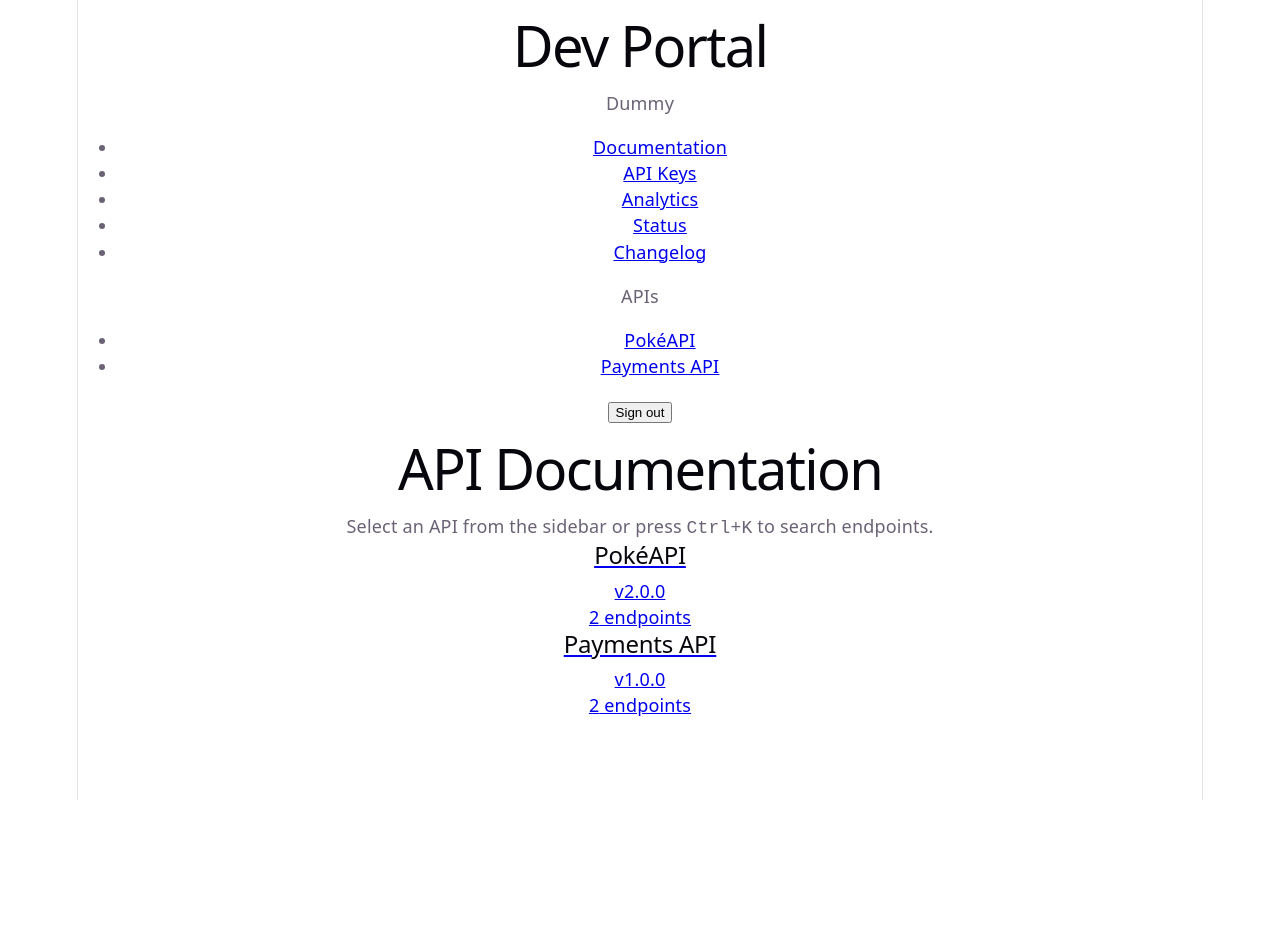
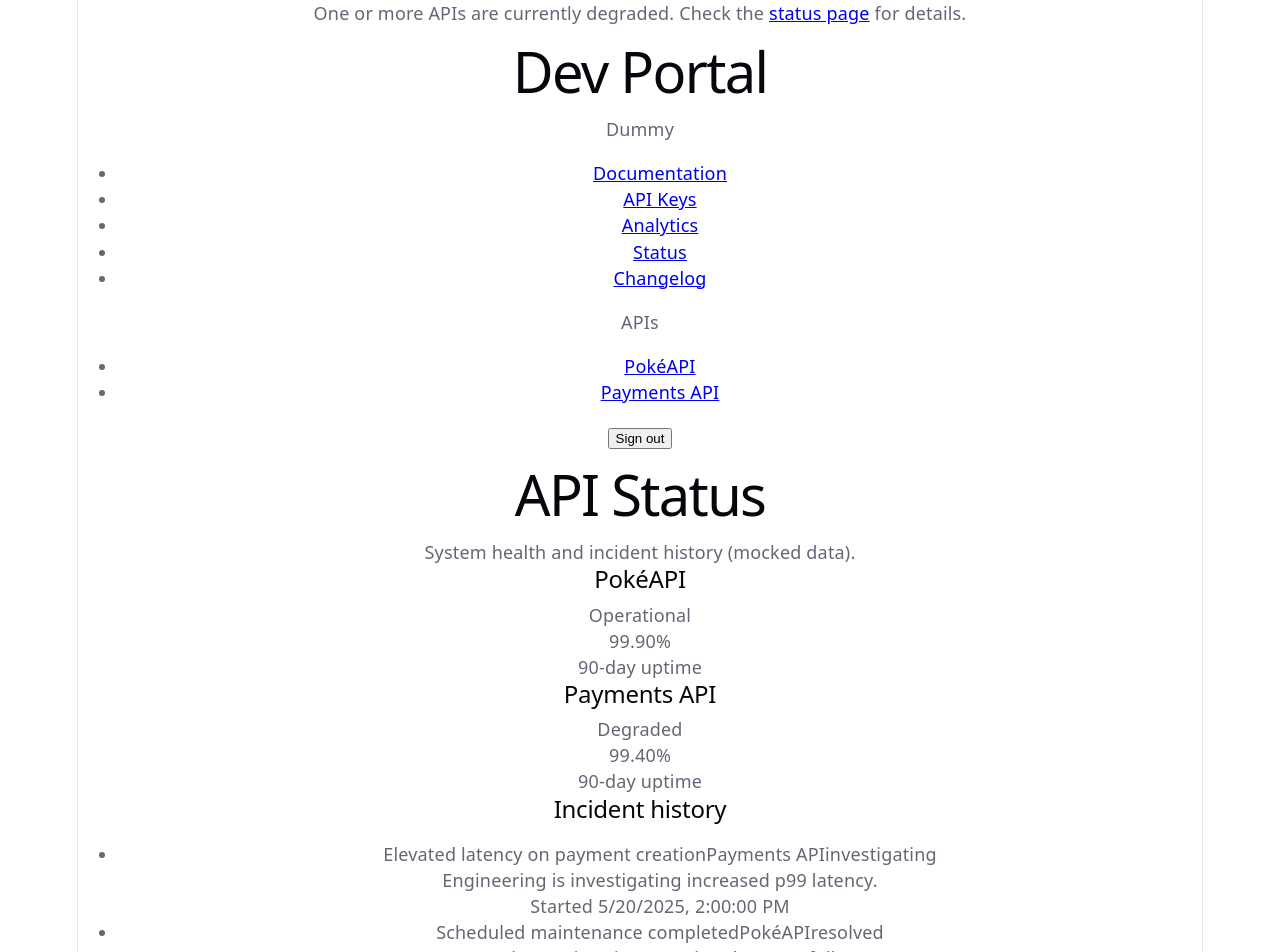
Before and after one commit to ShashiKant130/developer-portal, a React (Vite) app: page /status in a window 1280 px wide. Before the commit this address led to /docs. Shown: the top 952 px of the page. Before the commit the page ends 800 px from the top, so only its background shows below. Built offline with nearby package versions, Linux system fonts and the light colour scheme.

Commit message:
added status store and status page

```diff
--- a/src/App.tsx
+++ b/src/App.tsx
@@ -7,6 +7,7 @@
 import { LoginPage } from '@/features/auth/LoginPage.tsx'
 import { KeysPage } from '@/features/keys/KeysPage.tsx'
 import { AnalyticsPage } from '@/features/analytics/AnalyticsPage.tsx'
+import { StatusPage } from '@/features/status/StatusPage.tsx'
 
 const queryClient = new QueryClient()
 
@@ -30,6 +31,7 @@
             <Route path="docs/:apiId/endpoint/:endpointId" element={<EndpointPage />} />
             <Route path="keys" element={<KeysPage />} />
             <Route path="analytics" element={<AnalyticsPage />} />
+            <Route path="status" element={<StatusPage />} />
           </Route>
           <Route path="*" element={<Navigate to="/docs" replace />} />
         </Routes>
--- a/src/components/layout/AppLayout.tsx
+++ b/src/components/layout/AppLayout.tsx
@@ -2,6 +2,7 @@
 import { API_REGISTRY } from '@/apis/api-registry'
 import { Button } from '@/components/ui/Button.tsx'
 import { cn } from '@/lib/cn.ts'
+import { StatusBanner } from './StatusBanner.tsx'
 
 const navItems = [
     { to: '/docs', label: 'Documentation' },
@@ -16,6 +17,7 @@
 
     return (
         <div className="flex h-screen flex-col overflow-hidden">
+            <StatusBanner />
             <div className="flex min-h-0 flex-1">
                 <aside className="flex h-full w-64 shrink-0 flex-col border-r border-slate-800 bg-slate-900">
                     <div className="shrink-0 border-b border-slate-800 p-4">
--- /dev/null
+++ b/src/components/layout/StatusBanner.tsx
@@ -0,0 +1,20 @@
+import { hasDegradedApis } from '@/stores/status-store'
+
+export function StatusBanner() {
+    const degraded = hasDegradedApis()
+
+    if (!degraded) return null
+
+    return (
+        <div
+            role="alert"
+            className="border-b border-amber-500/40 bg-amber-500/15 px-4 py-2 text-center text-sm text-amber-200"
+        >
+            One or more APIs are currently degraded. Check the{' '}
+            <a href="/status" className="underline">
+                status page
+            </a>{' '}
+            for details.
+        </div>
+    )
+}
--- /dev/null
+++ b/src/features/status/StatusPage.tsx
@@ -0,0 +1,86 @@
+import { API_REGISTRY } from '@/apis/api-registry'
+import { useStatusStore, type HealthStatus } from '@/stores/status-store.ts'
+
+const statusColors: Record<HealthStatus, string> = {
+  operational: 'text-emerald-400',
+  degraded: 'text-amber-400',
+  outage: 'text-red-400',
+}
+
+const statusLabels: Record<HealthStatus, string> = {
+  operational: 'Operational',
+  degraded: 'Degraded',
+  outage: 'Outage',
+}
+
+export function StatusPage() {
+  const apis = useStatusStore((s) => s.apis)
+  const incidents = useStatusStore((s) => s.incidents)
+
+  return (
+    <div>
+      <h1 className="text-2xl font-bold text-white">API Status</h1>
+      <p className="mt-2 text-slate-400">System health and incident history (mocked data).</p>
+
+      <div className="mt-8 grid gap-4 sm:grid-cols-2">
+        {API_REGISTRY.map((api) => {
+          const status = apis.find((a) => a.apiId === api.id)
+          return (
+            <div
+              key={api.id}
+              className="rounded-xl border border-slate-800 bg-slate-900 p-6"
+            >
+              <div className="flex items-center justify-between">
+                <h2 className="font-semibold text-white">{api.name}</h2>
+                <span
+                  className={`text-sm font-medium ${statusColors[status?.status ?? 'operational']}`}
+                >
+                  {statusLabels[status?.status ?? 'operational']}
+                </span>
+              </div>
+              <p className="mt-4 text-3xl font-bold text-slate-200">
+                {status?.uptime90d.toFixed(2)}%
+              </p>
+              <p className="text-xs text-slate-500">90-day uptime</p>
+            </div>
+          )
+        })}
+      </div>
+
+      <section className="mt-10">
+        <h2 className="text-lg font-semibold text-white">Incident history</h2>
+        <ul className="mt-4 space-y-4">
+          {incidents.map((inc) => {
+            const apiName = API_REGISTRY.find((a) => a.id === inc.apiId)?.name ?? inc.apiId
+            return (
+              <li
+                key={inc.id}
+                className="rounded-xl border border-slate-800 bg-slate-900 p-5"
+              >
+                <div className="flex flex-wrap items-center gap-2">
+                  <span className="font-medium text-white">{inc.title}</span>
+                  <span className="text-xs text-slate-500">{apiName}</span>
+                  <span
+                    className={`rounded px-2 py-0.5 text-xs ${
+                      inc.status === 'resolved'
+                        ? 'bg-emerald-500/20 text-emerald-400'
+                        : 'bg-amber-500/20 text-amber-400'
+                    }`}
+                  >
+                    {inc.status}
+                  </span>
+                </div>
+                <p className="mt-2 text-sm text-slate-400">{inc.notes}</p>
+                <p className="mt-2 text-xs text-slate-600">
+                  Started {new Date(inc.startedAt).toLocaleString()}
+                  {inc.resolvedAt &&
+                    ` · Resolved ${new Date(inc.resolvedAt).toLocaleString()}`}
+                </p>
+              </li>
+            )
+          })}
+        </ul>
+      </section>
+    </div>
+  )
+}
--- a/src/features/status/index.ts
+++ /dev/null
@@ -1 +0,0 @@
-/** API status page — health, uptime, incidents. */
--- /dev/null
+++ b/src/stores/status-store.ts
@@ -0,0 +1,57 @@
+import { create } from 'zustand'
+import { API_REGISTRY } from '@/apis/api-registry'
+
+export type HealthStatus = 'operational' | 'degraded' | 'outage'
+
+interface ApiStatus {
+    apiId: string
+    status: HealthStatus
+    uptime90d: number
+}
+
+export interface Incident {
+    id: string
+    apiId: string
+    title: string
+    status: 'investigating' | 'resolved'
+    startedAt: string
+    resolvedAt?: string
+    notes: string
+}
+
+interface StatusState {
+    apis: ApiStatus[]
+    incidents: Incident[]
+}
+
+export const useStatusStore = create<StatusState>(() => ({
+    apis: API_REGISTRY.map((api, i) => ({
+        apiId: api.id,
+        status: (i === 0 ? 'operational' : 'degraded') as HealthStatus,
+        uptime90d: 99.9 - i * 0.5,
+    })),
+    incidents: [
+        {
+            id: 'inc-1',
+            apiId: 'stub-payments',
+            title: 'Elevated latency on payment creation',
+            status: 'investigating',
+            startedAt: '2025-05-20T14:00:00Z',
+            notes: 'Engineering is investigating increased p99 latency.',
+        },
+        {
+            id: 'inc-2',
+            apiId: 'pokeapi',
+            title: 'Scheduled maintenance completed',
+            status: 'resolved',
+            startedAt: '2025-05-01T02:00:00Z',
+            resolvedAt: '2025-05-01T04:30:00Z',
+            notes: 'Database migration completed successfully.',
+        },
+    ],
+}))
+
+export function hasDegradedApis(): boolean {
+    const { apis } = useStatusStore.getState()
+    return apis.some((a) => a.status === 'degraded' || a.status === 'outage')
+}
```
